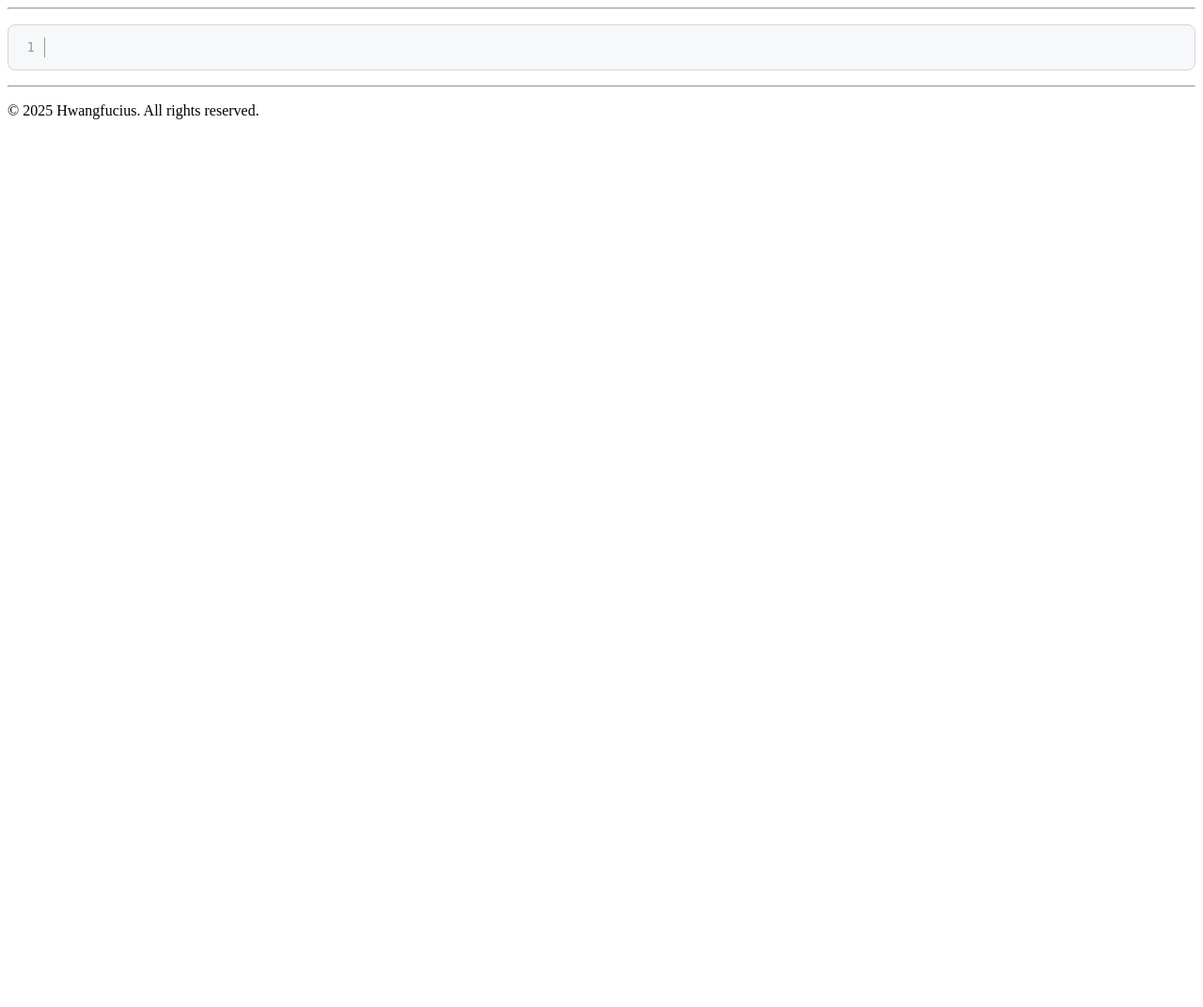
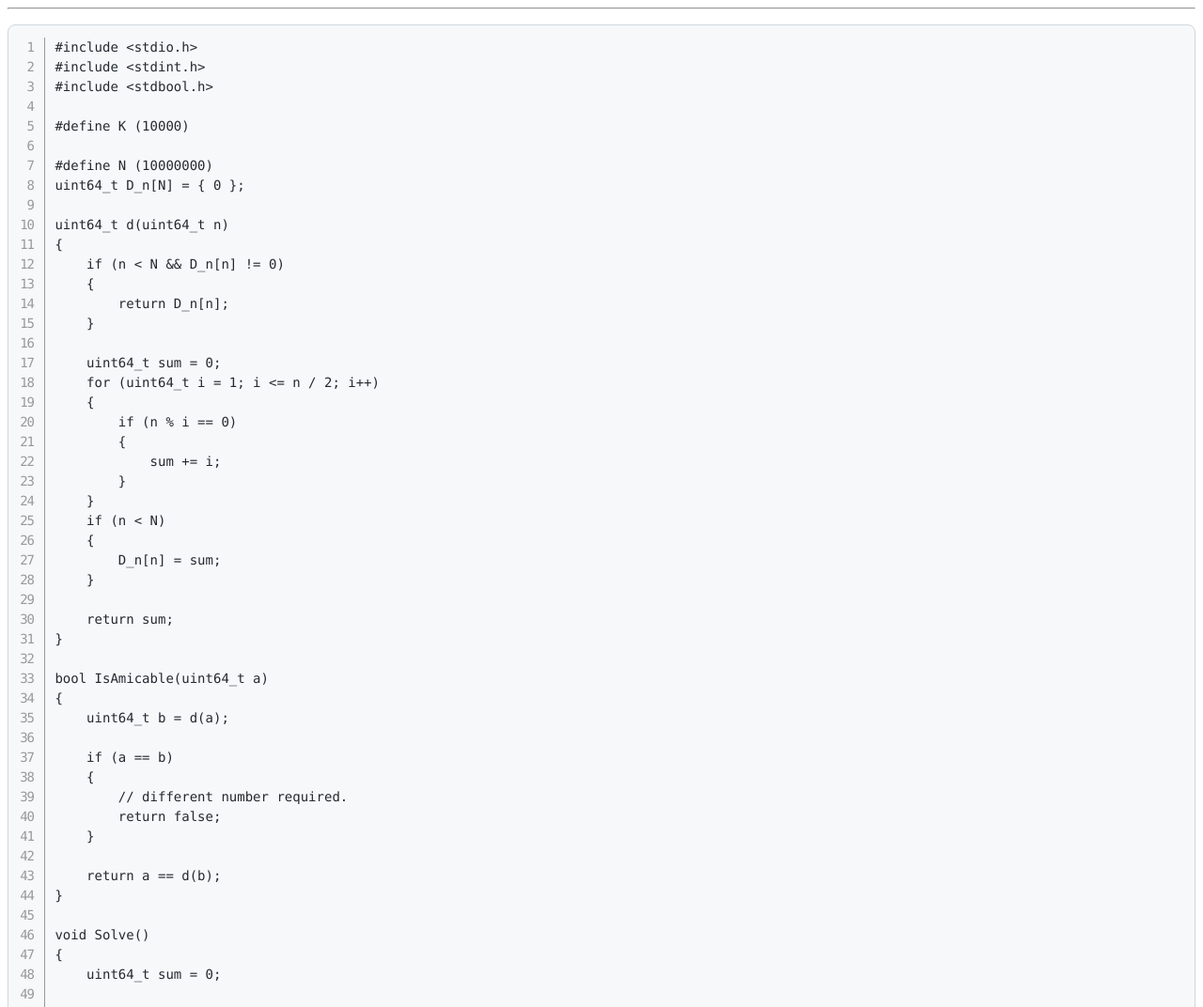
Before and after one commit to hwang-fu/project-euler, a website: page docs/21.html in a window 1280 px wide. Shown: the top 1072 px of the page at 94% size. Before the commit the page ends 800 px from the top, so only its background shows below. Drawn offline with nearby package versions, Linux system fonts and the light colour scheme.

Commit message:
docs(21): C

```diff
--- a/docs/21.html
+++ b/docs/21.html
@@ -121,7 +121,71 @@
 
 
 <!-- * * * * * * * * * * * * * * -->
-<pre><code class="language-c line-numbers">
+<pre><code class="language-c line-numbers">#include &lt;stdio.h&gt;
+#include &lt;stdint.h&gt;
+#include &lt;stdbool.h&gt;
+
+#define K (10000)
+
+#define N (10000000)
+uint64_t D_n[N] = { 0 };
+
+uint64_t d(uint64_t n)
+{
+    if (n &lt; N &amp;&amp; D_n[n] != 0)
+    {
+        return D_n[n];
+    }
+
+    uint64_t sum = 0;
+    for (uint64_t i = 1; i &lt;= n / 2; i++)
+    {
+        if (n % i == 0)
+        {
+            sum += i;
+        }
+    }
+    if (n &lt; N)
+    {
+        D_n[n] = sum;
+    }
+
+    return sum;
+}
+
+bool IsAmicable(uint64_t a)
+{
+    uint64_t b = d(a);
+
+    if (a == b)
+    {
+        // different number required.
+        return false;
+    }
+
+    return a == d(b);
+}
+
+void Solve()
+{
+    uint64_t sum = 0;
+
+    for (uint64_t i = 2; i &lt; K; i++)
+    {
+        if (IsAmicable(i))
+        {
+            sum += i;
+        }
+    }
+
+    printf("%lu\n", sum);
+}
+
+int main()
+{
+    Solve();
+    return 0;
+}
 </code></pre>
 <!-- * * * * * * * * * * * * * * -->
 
```
